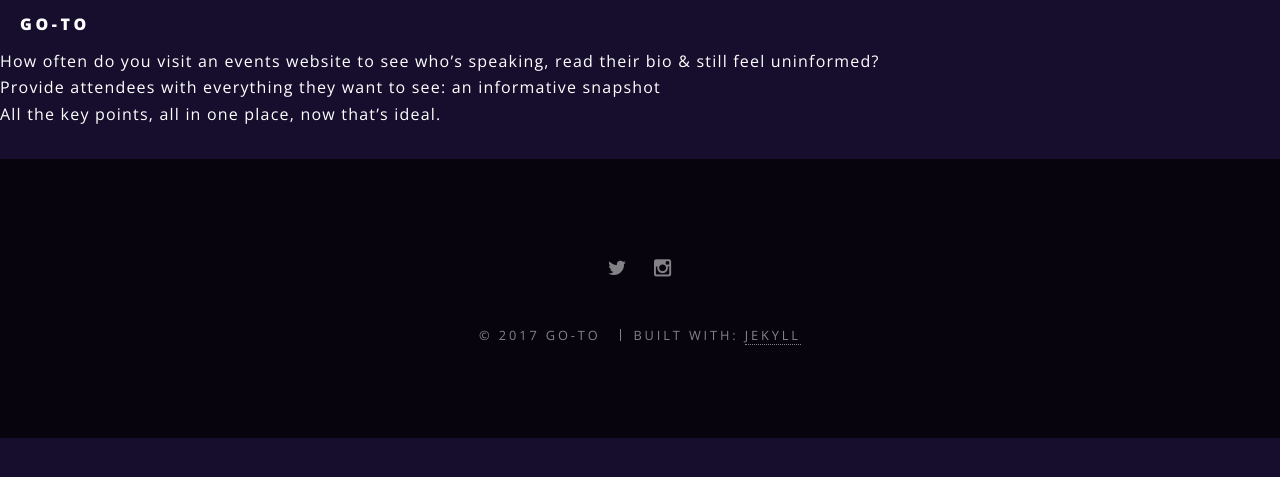
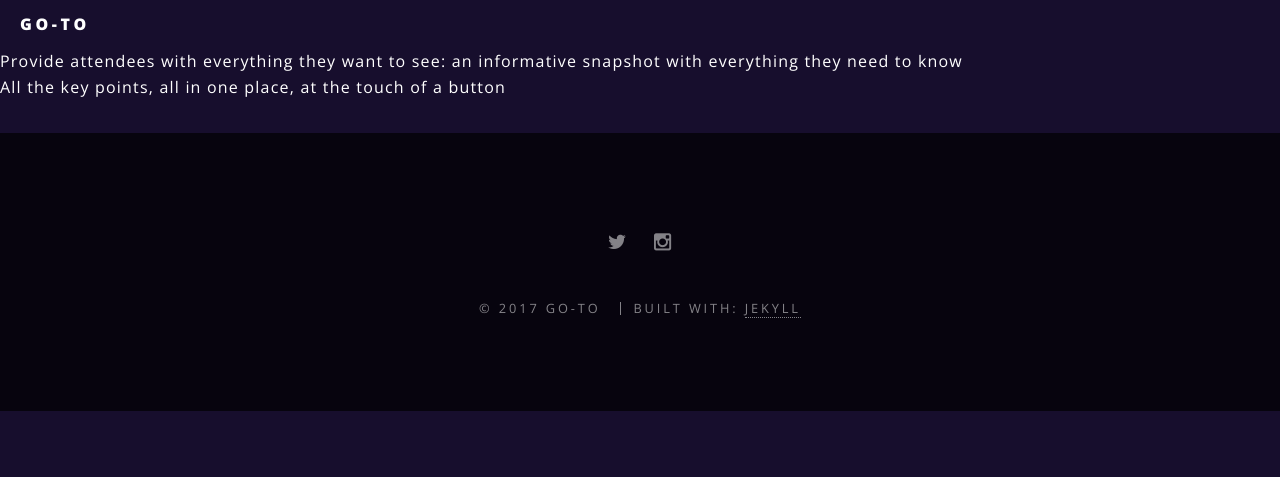
Before and after one commit to iamrobj/event_app_paleo_mag, a Jekyll site: the page built from _posts/sections/2016-06-26-section-3.markdown, in a window 1280 px wide. Shown: the top 477 px of the page. Built offline with Jekyll 4.4.1, drawn with Linux system fonts in a browser that asks for light colours; our own code applies the rules of GitHub Pages for plain Markdown files.

Commit message:
Update 2016-06-26-section-3.markdown

```diff
--- a/_posts/sections/2016-06-26-section-3.markdown
+++ b/_posts/sections/2016-06-26-section-3.markdown
@@ -5,6 +5,5 @@ image: "section_3.jpg"
 tags: [section]
 ---
 
-How often do you visit an events website to see who's speaking, read their bio & still feel uninformed?<br>
-Provide attendees with everything they want to see: an informative snapshot<br>
-All the key points, all in one place, now that's ideal.
+Provide attendees with everything they want to see: an informative snapshot with everything they need to know<br>
+All the key points, all in one place, at the touch of a button
```
